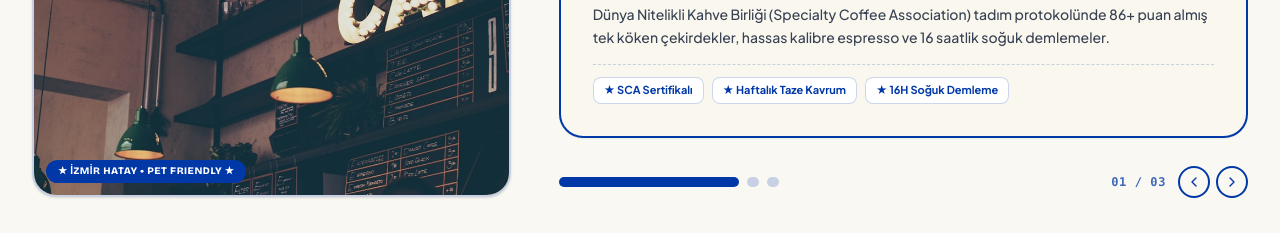
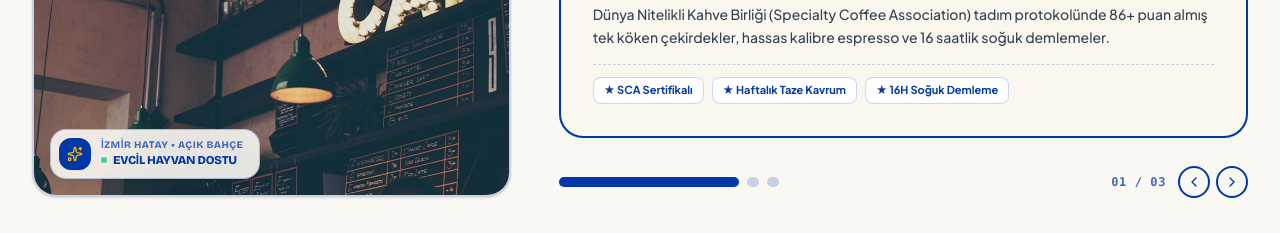
Before and after one commit to cetindesign/joncoffee, a Next.js app: page /joncoffee/ in a window 1280 px wide. Shown: the part 3420-3653 px from the top of the page. Built offline with nearby package versions, Linux system fonts and the light colour scheme.

Commit message:
fix(story): modernize photo overlay badge with frosted glass capsule and live status dot

```diff
--- a/components/story-section.tsx
+++ b/components/story-section.tsx
@@ -106,8 +106,20 @@ export function StorySection() {
               fill
               className="object-cover"
             />
-            <div className="absolute bottom-3 left-3 bg-[#0038a8] text-white text-[10px] font-black px-3 py-1 rounded-full uppercase tracking-wider font-display">
-              ★ İZMİR HATAY &bull; PET FRIENDLY ★
+            {/* Floating Glassmorphism Status Badge */}
+            <div className="absolute bottom-4 left-4 right-4 sm:right-auto flex items-center gap-2.5 p-2 pr-4 rounded-2xl bg-[#faf8f2]/90 backdrop-blur-md border border-[#0038a8]/25 shadow-lg text-[#0038a8]">
+              <div className="w-8 h-8 rounded-xl bg-[#0038a8] text-white flex items-center justify-center shrink-0 shadow-2xs">
+                <Sparkles className="w-4 h-4 text-[#fab80b]" />
+              </div>
+              <div className="flex flex-col">
+                <span className="text-[10px] font-black uppercase tracking-wider text-[#0038a8]/70 leading-none font-display">
+                  İzmir Hatay &bull; Açık Bahçe
+                </span>
+                <span className="text-xs font-black text-[#0038a8] uppercase font-display tracking-tight leading-snug pt-0.5 flex items-center gap-1.5">
+                  <span className="w-1.5 h-1.5 rounded-full bg-emerald-500 inline-block animate-pulse" />
+                  Evcil Hayvan Dostu
+                </span>
+              </div>
             </div>
           </div>
 
```
